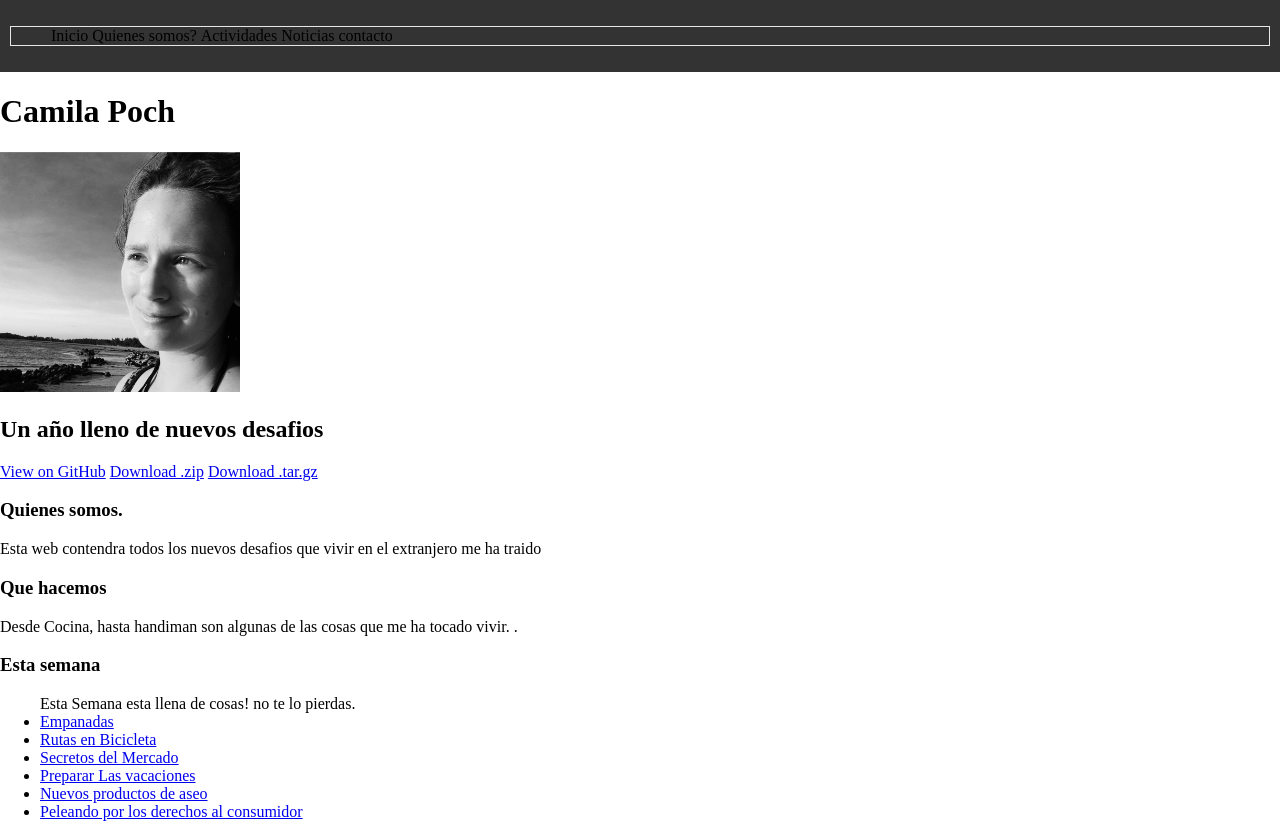
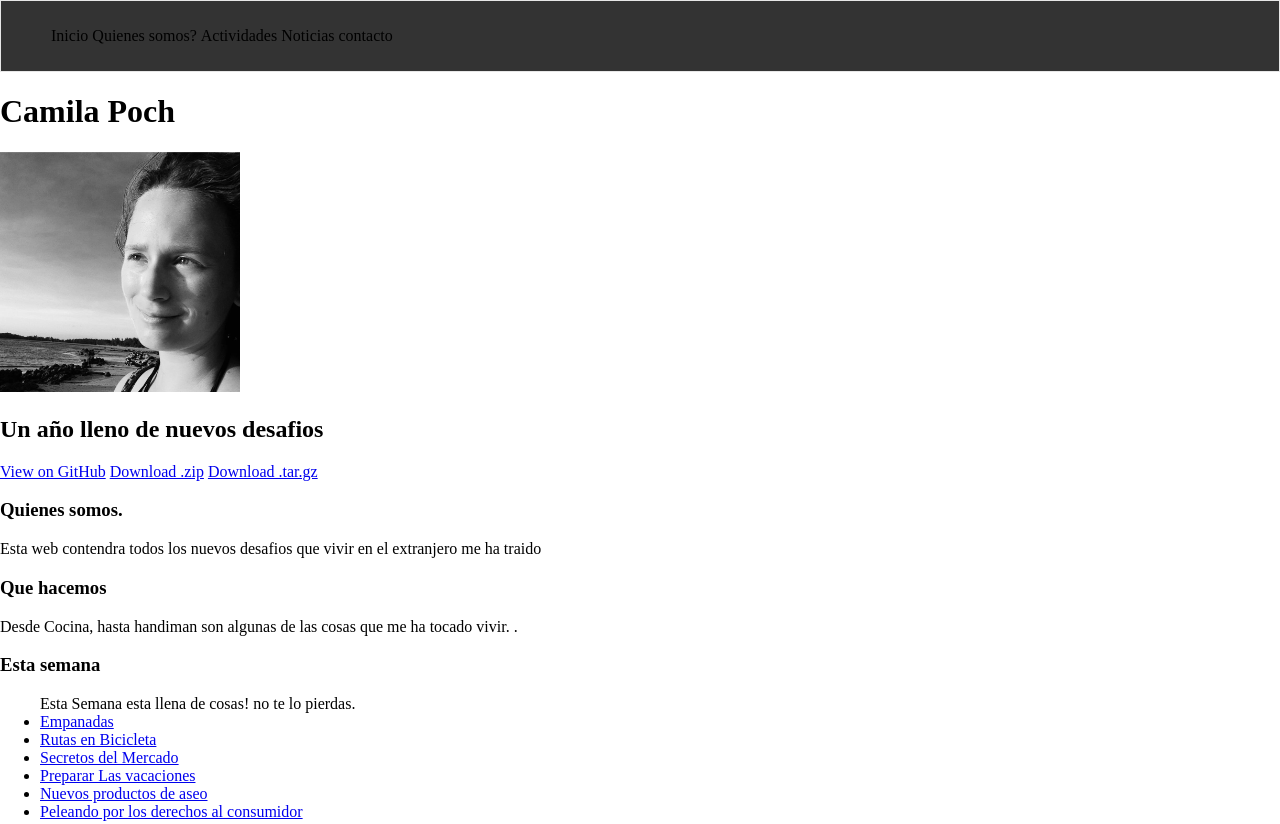
Before and after one commit to ccpoch/First-web, a plain HTML site: page index.html in a window 1280 px wide. Shown: the top 824 px of the page. Drawn offline with Linux system fonts and the light colour scheme.

Commit message:
Update stylesheet.css

```diff
--- a/stylesheets/stylesheet.css
+++ b/stylesheets/stylesheet.css
@@ -6,13 +6,11 @@
   background-color: #333;
   clear:right;
   padding: 10px 10px;
-
-
+  border: 1px solid #e7e7e7;
 }
 
 .nav ul {
 background-color: #333;
- border: 1px solid #e7e7e7;
 }
 
 .nav li {
```
